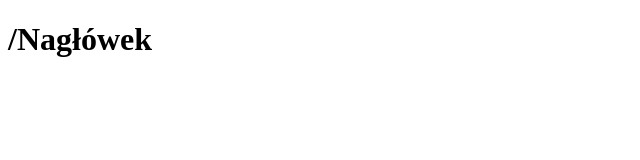
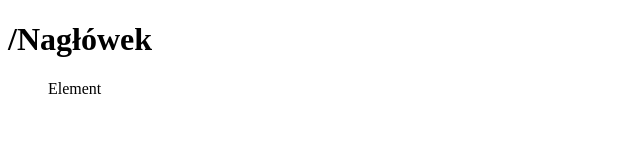
Before and after one commit to tomaszjot/repozytorium-test, a plain HTML site: page index.html in a window 1280 px wide. Shown: the full height of the page, 0-640 px from the left. Drawn offline with Linux system fonts and the light colour scheme.

Commit message:
Update index.html

```diff
--- a/index.html
+++ b/index.html
@@ -8,5 +8,6 @@
 </head>
 <body>
     <h1>/Nagłówek</h1>
+     <ul>Element</ul>
 </body>
 </html>
```
